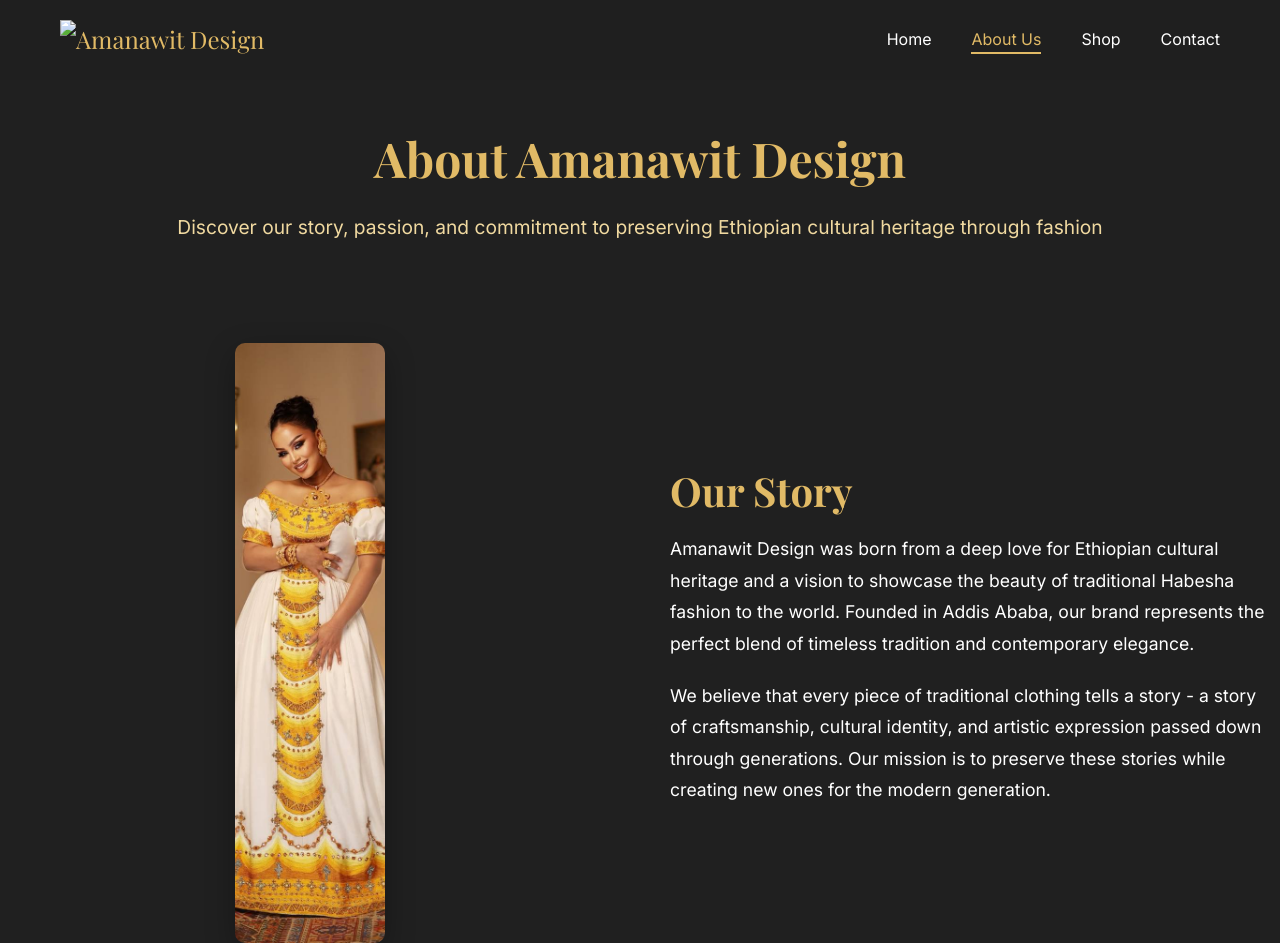
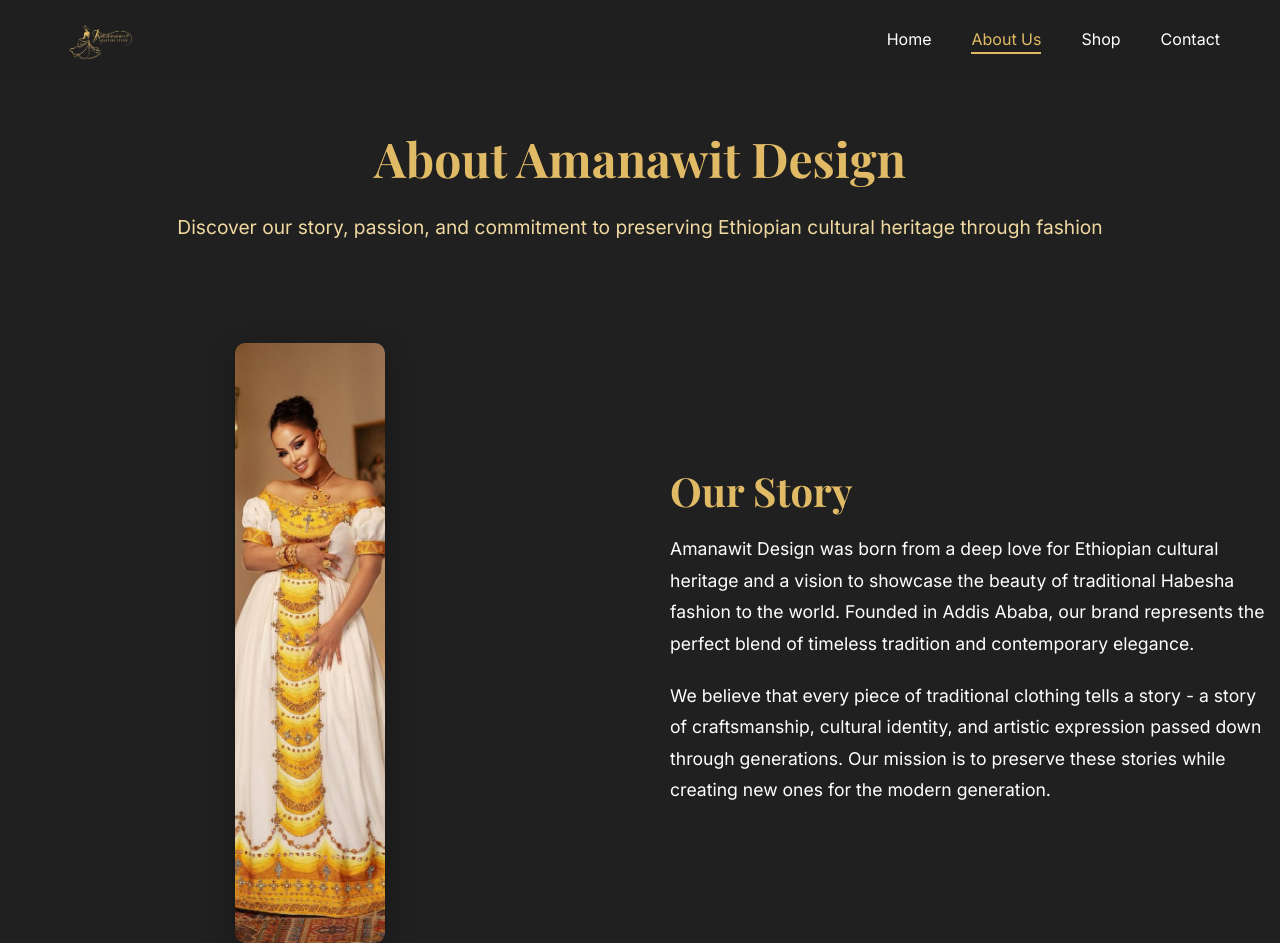
Before and after one commit to Sarafeleke/Habesha-cloth, a plain HTML site: page about.html in a window 1280 px wide. Shown: the top 943 px of the page. Drawn offline with nearby package versions, Linux system fonts and the light colour scheme; files whose address does not match are found by name.

Commit message:
Update about.html

```diff
--- a/about.html
+++ b/about.html
@@ -12,7 +12,7 @@
     <nav class="navbar">
         <div class="nav-container">
             <div class="nav-logo">
-                <img src="img/aman-removebg-preview.png" alt="Amanawit Design" class="logo-img">
+                <img src="aman-removebg-preview.png" alt="Amanawit Design" class="logo-img">
             </div>
             <ul class="nav-menu">
                 <li><a href="index.html" class="nav-link">Home</a></li>
```
